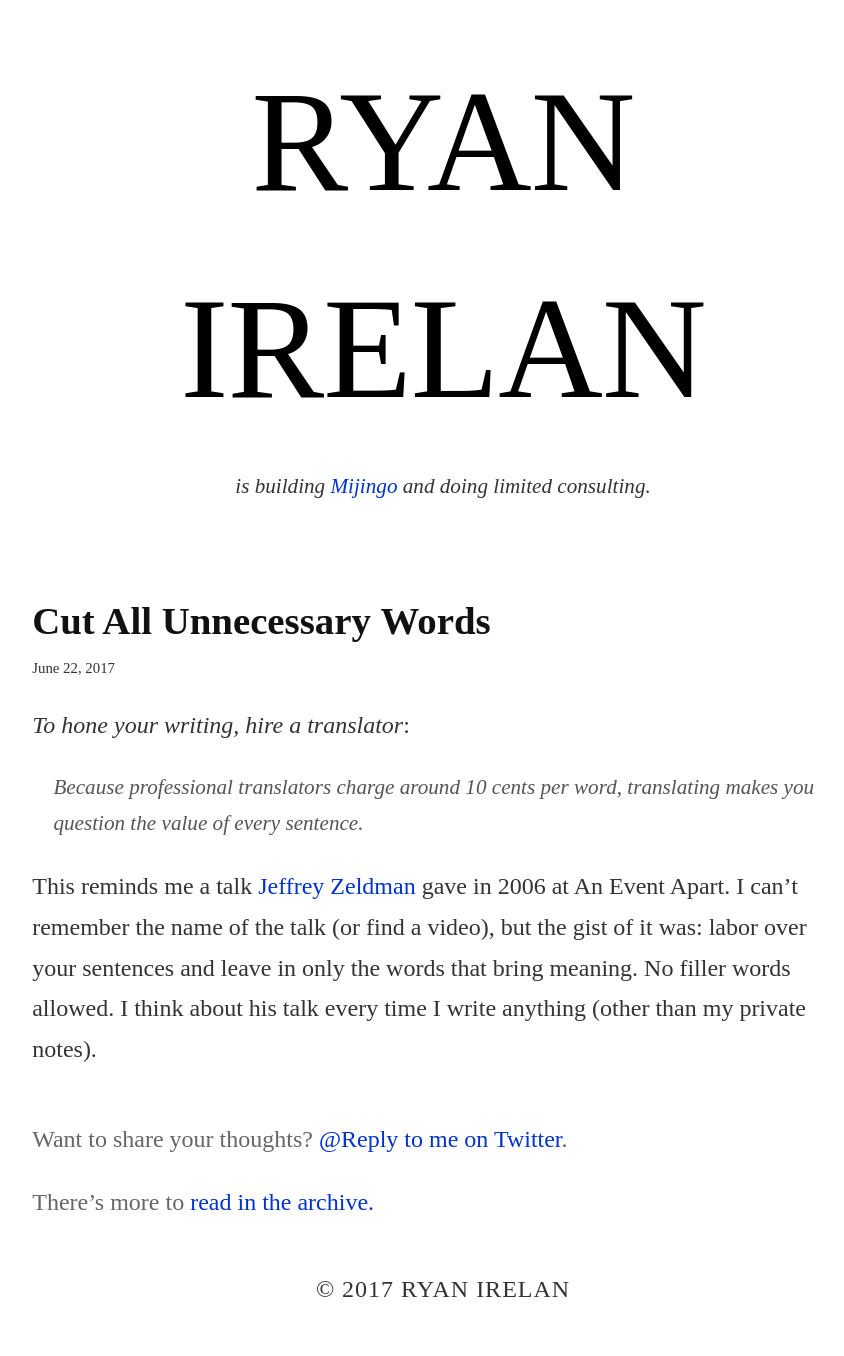
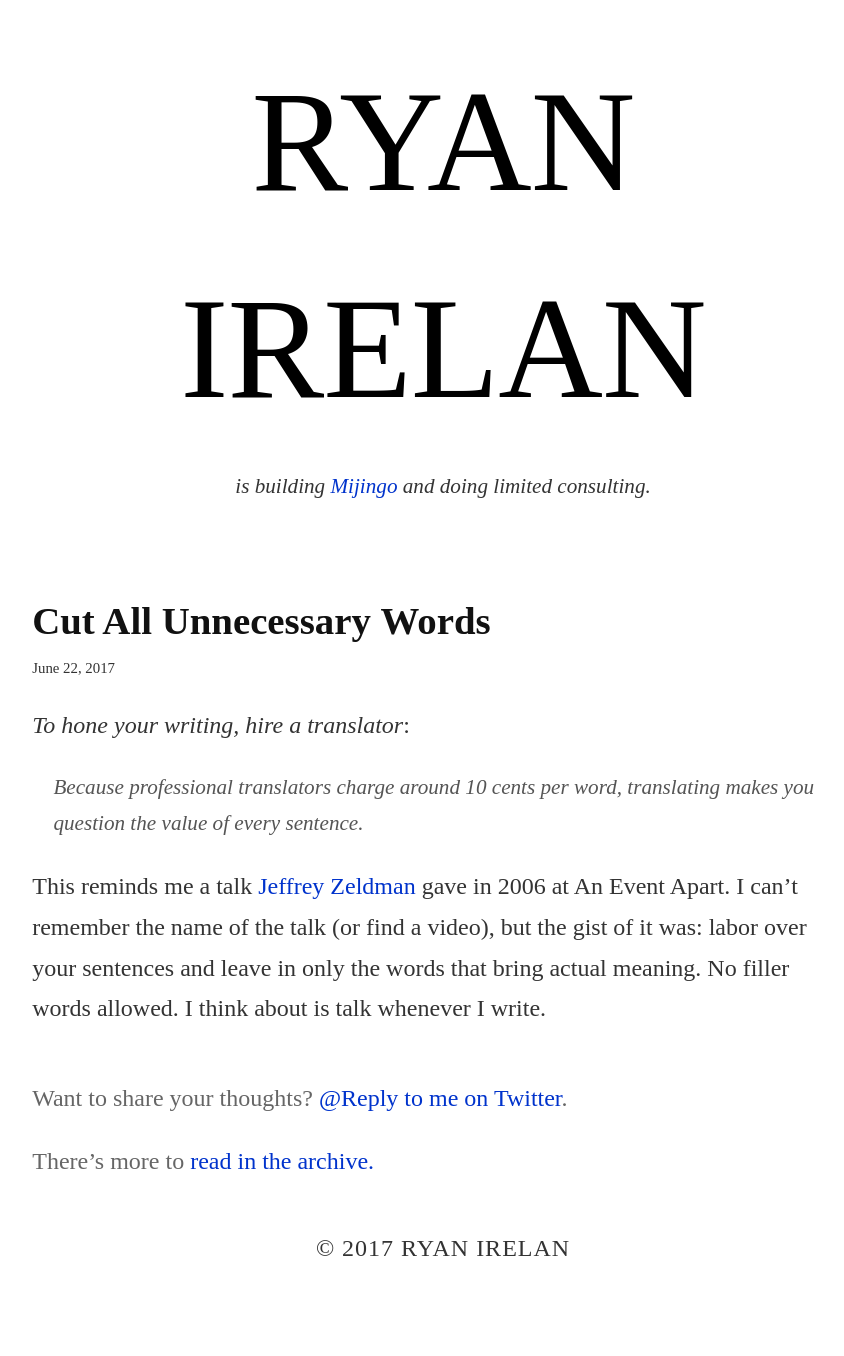
Before and after one commit to ryanirelan/ryanirelan.github.io, a Jekyll site: the page built from _posts/2017-06-22-cut-all-unnecessary-words.markdown, in a window 1280 px wide. Shown: the whole page, without its empty margins (197-1041 px from the left). Built offline with Jekyll 4.4.1, drawn with Linux system fonts in a browser that asks for light colours; nearby versions of some CDN libraries; some web fonts are replaced; after the commit the page ends 1316 px from its top, so only the background shows below that.

Commit message:
remvoed some words

```diff
--- a/_posts/2017-06-22-cut-all-unnecessary-words.markdown
+++ b/_posts/2017-06-22-cut-all-unnecessary-words.markdown
@@ -9,4 +9,4 @@ _To hone your writing, hire a translator_:
 
 > Because professional translators charge around 10 cents per word, translating makes you question the value of every sentence.
 
-This reminds me a talk [Jeffrey Zeldman](http://zeldman.com) gave in 2006 at An Event Apart. I can’t remember the name of the talk (or find a video), but the gist of it was:  labor over your sentences and leave in only the words that bring meaning. No filler words allowed. I think about his talk every time I write anything (other than my private notes).
+This reminds me a talk [Jeffrey Zeldman](http://zeldman.com) gave in 2006 at  An Event Apart. I can’t remember the name of the talk (or find a video), but the gist of it was:  labor over your sentences and leave in only the words that bring actual meaning. No filler words allowed. I think about is talk whenever I write.
```
